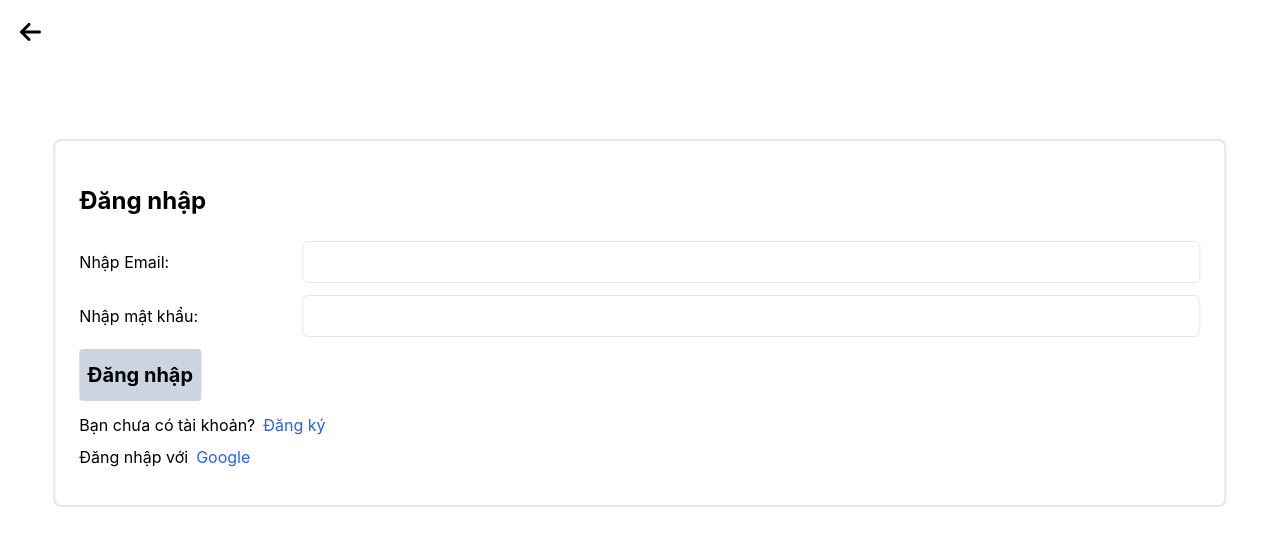
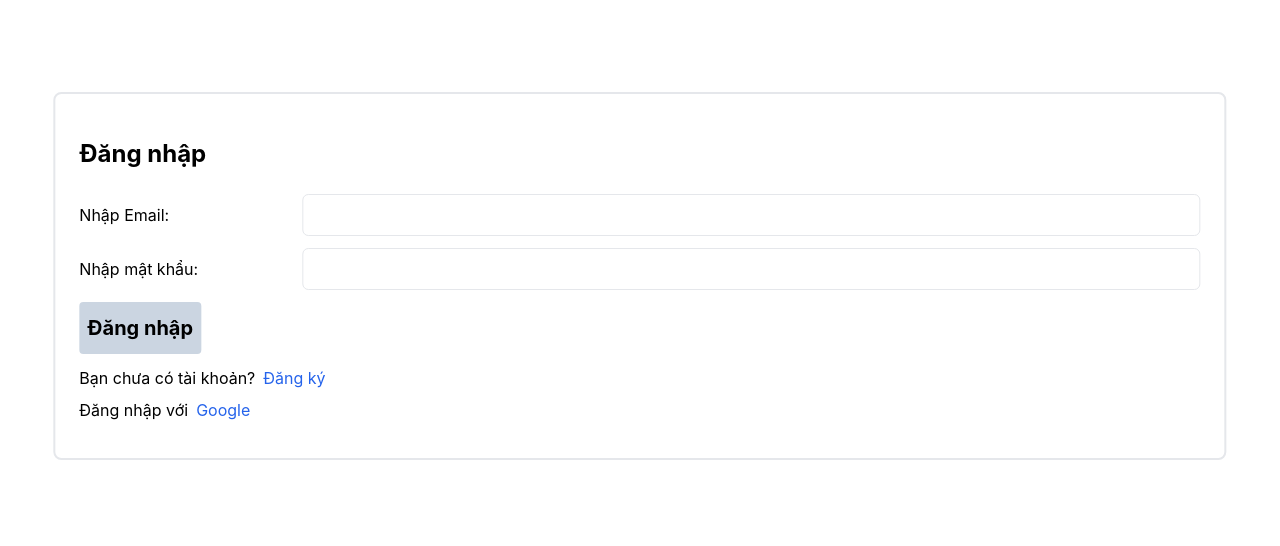
Before and after one commit to NguyenAnh2/CheeseNet, a Next.js app: page /login in a window 1280 px wide. Shown: the top 546 px of the page. Built offline with nearby package versions, Linux system fonts and the light colour scheme.

Commit message:
update login signup

```diff
--- a/pages/login/index.js
+++ b/pages/login/index.js
@@ -67,9 +67,9 @@ export default function LoginPage() {
 
   return (
     <>
-      <Link href="/" >
+      {/* <Link href="/" >
         <FontAwesomeIcon icon={faArrowLeft} className="mt-5 ml-5 text-2xl"/>
-      </Link>
+      </Link> */}
       <div className="relative flex flex-col px-6 py-8 -translate-x-2/4 left-2/4 w-11/12 border-2 translate-y-1/4 rounded-lg">
         <h2 className="text-2xl font-bold my-3">Đăng nhập</h2>
         <form className="" onSubmit={handleLogin}>
--- a/pages/signup/index.js
+++ b/pages/signup/index.js
@@ -53,9 +53,9 @@ const RegisterForm = () => {
 
   return (
     <>
-      <Link href="/">
+      {/* <Link href="/">
         <FontAwesomeIcon icon={faArrowLeft} className="mt-5 ml-5 text-2xl" />
-      </Link>
+      </Link> */}
       <form
         className="relative flex flex-col px-6 py-8 -translate-x-2/4 left-2/4 w-11/12 border-2 translate-y-1/4 rounded-lg"
         onSubmit={handleRegister}
```
